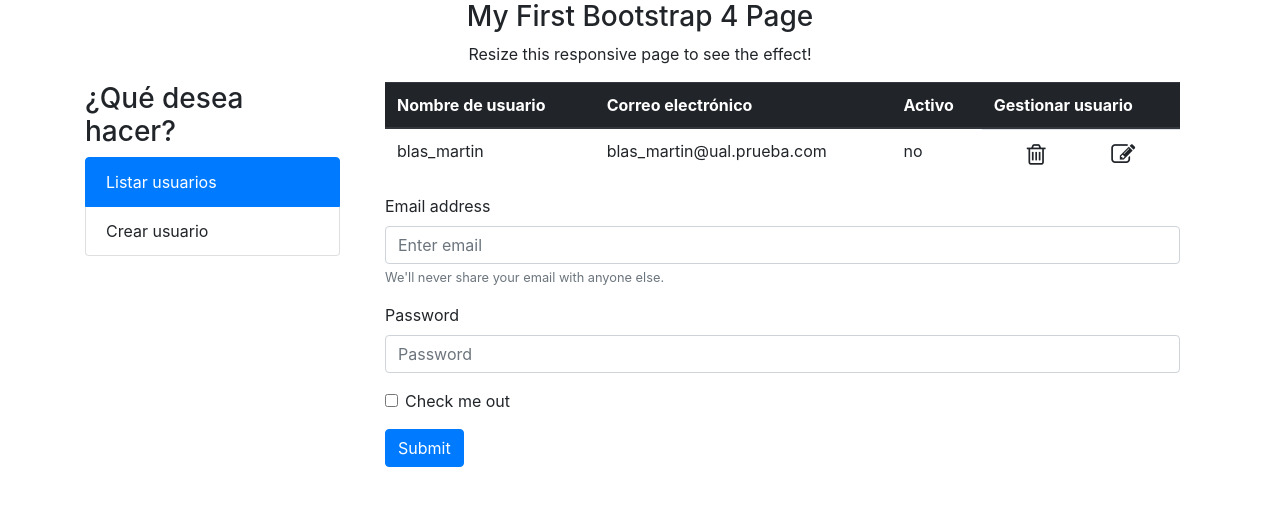
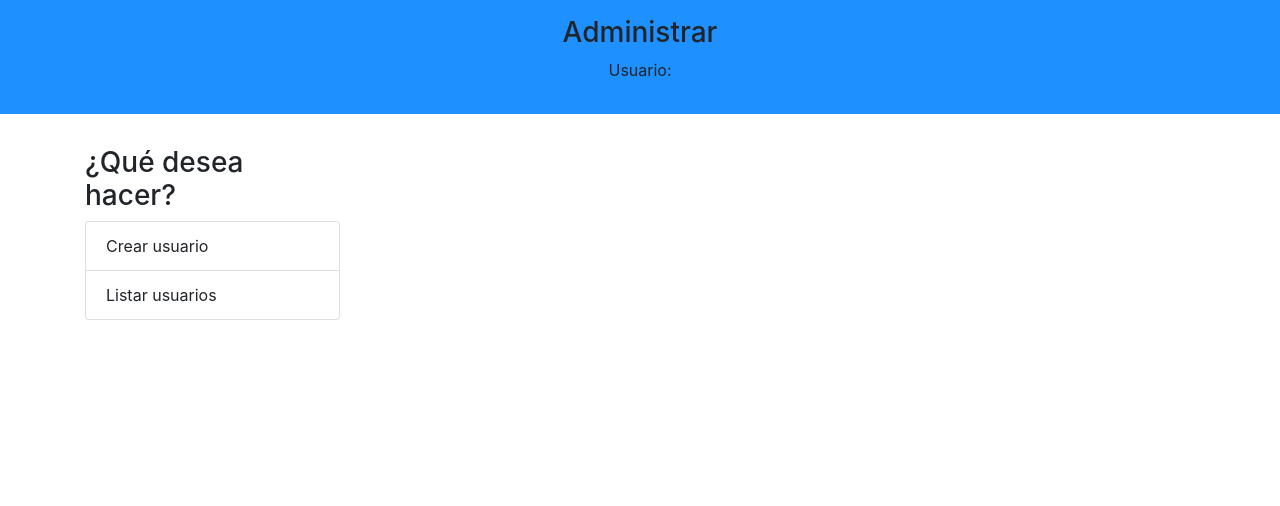
Before and after one commit to marcoslupion/hmis18_LosTresDelPuzzle_Proyecto, a PHP site: page /vistas/ventana_administrador.html in a window 1280 px wide. Shown: the top 506 px of the page. Run offline with PHP 8.4, Linux system fonts and the light colour scheme.

Commit message:
Ventana del administrador realizada. Queda por hacer la parte dinamica

```diff
--- a/css/nuestro_css.css
+++ b/css/nuestro_css.css
@@ -1,10 +1,29 @@
-.centrado{
-    text-align: center;
+.centrado {
+  text-align: center;
 }
-.contenedor{
-    display: flex;
-    justify-content: space-around;
-    align-items: center;
 
+.contenedor {
+  display: flex;
+  justify-content: space-around;
+  align-items: center;
+}
 
+.ocultar {
+  display: none;
 }
+
+.activar {
+  display: block;
+}
+
+.list-group {
+  cursor: pointer;
+}
+#editar_datos_fafa{
+  cursor: pointer;
+}
+.encabezado{
+  background-color: dodgerblue;
+  margin-bottom: 2em;
+  padding: 1em;
+}
--- a/vistas/ventana_administrador.html
+++ b/vistas/ventana_administrador.html
@@ -1,4 +1,5 @@
 <html>
+
 <head>
   <meta charset="utf-8">
   <meta name="viewport" content="width=device-width, initial-scale=1">
@@ -8,26 +9,28 @@
   <script src="https://cdnjs.cloudflare.com/ajax/libs/popper.js/1.14.0/umd/popper.min.js"></script>
   <script src="https://maxcdn.bootstrapcdn.com/bootstrap/4.1.0/js/bootstrap.min.js"></script>
   <link rel="stylesheet" href="../css/nuestro_css.css">
+  <script src="../js/general.js"></script>
 
 </head>
+
 <body>
-        <div class="container-fluid mx-auto" >
-            <h3 class="centrado">My First Bootstrap 4 Page</h3>
-            <p class="centrado">Resize this responsive page to see the effect!</p>
+  <div class="container-fluid mx-auto encabezado">
+    <h3 class="centrado">Administrar</h3>
+    <p class="centrado">Usuario: </p>
   </div>
   <div class="container">
     <div class="row">
       <div class="col-sm-3">
         <h3>¿Qué desea hacer?</h3>
         <ul class="list-group">
+          <li class="list-group-item" id="form_boton" onclick="ventana_admin(2)">Crear usuario</li>
+          <li class="list-group-item " id="tabla_boton" onclick="ventana_admin(1)">Listar usuarios</li>
 
-                    <li class="list-group-item active">Listar usuarios</li>
-                    <li class="list-group-item">Crear usuario</li>
         </ul>
       </div>
       <div class="col-sm-9">
         <div class="container">
-                        <table class="table" id="listar_usuarios">
+          <table class="table ocultar" id="listar_usuarios">
             <thead class="thead-dark">
               <tr>
                 <th>Nombre de usuario</th>
@@ -41,30 +44,61 @@
                 <td>blas_martin</td>
                 <td>blas_martin@ual.prueba.com</td>
                 <td>no</td>
-                                    <td class="contenedor"><i class="fa fa-trash-o" style="font-size:24px"></i> <i class="fa fa-pencil-square-o" style="font-size:24px"></i></td>
+                <td class="contenedor">
+                  <i class="fa fa-trash-o" style="font-size:24px"></i>
+                  <i class="fa fa-pencil-square-o" id="editar_datos_fafa" style="font-size:24px" onclick="ventana_admin(3)"></i>
+                </td>
               </tr>
             </tbody>
           </table>
-                              <form id="editar_datos">
-                                  <div class="form-group">
-                                    <label for="exampleInputEmail1">Email address</label>
-                                    <input type="email" class="form-control" id="exampleInputEmail1" aria-describedby="emailHelp" placeholder="Enter email">
-                                    <small id="emailHelp" class="form-text text-muted">We'll never share your email with anyone else.</small>
+          <form id="crear_user" class="ocultar">
+            <div class="form-group ">
+              <label for="exampleInputEmail1">Nombre de usuario</label>
+              <input type="text" class="form-control" aria-describedby="emailHelp" placeholder="Introduzca el nombre de usuario">
+
+            </div>
+            <div class="form-group ">
+              <label for="exampleInputEmail1">Correo electrónico</label>
+              <input type="email" class="form-control" aria-describedby="emailHelp" placeholder="Introduzca el correo electrónico">
+
             </div>
             <div class="form-group">
-                                    <label for="exampleInputPassword1">Password</label>
-                                    <input type="password" class="form-control" id="exampleInputPassword1" placeholder="Password">
+              <label for="exampleInputPassword1">Contraseña</label>
+              <input type="password" class="form-control" placeholder="Introduzca la contraseña">
             </div>
-                                  <div class="form-group form-check">
-                                    <input type="checkbox" class="form-check-input" id="exampleCheck1">
-                                    <label class="form-check-label" for="exampleCheck1">Check me out</label>
+            <div class="form-group">
+              <label for="exampleInputPassword1">Repetir contraseña</label>
+              <input type="password" class="form-control" placeholder="Repita la contraseña">
             </div>
-                                  <button type="submit" class="btn btn-primary">Submit</button>
+
+            <button type="submit" class="btn btn-primary">Añadir usuario</button>
           </form>
+          <form id="editar_datos" class="ocultar">
+            <div class="form-group ">
+              <label for="exampleInputEmail1">Nombre de usuario</label>
+              <input type="text" class="form-control" aria-describedby="emailHelp" placeholder="Introduzca el nombre de usuario" value="">
+
+            </div>
+            <div class="form-group ">
+              <label for="exampleInputEmail1">Correo electrónico</label>
+              <input type="email" class="form-control" aria-describedby="emailHelp" placeholder="Introduzca el correo electrónico" value="">
+
+            </div>
+            <div class="form-group">
+              <label for="exampleInputPassword1">Contraseña</label>
+              <input type="text" class="form-control" placeholder="Introduzca la contraseña" value="gsgdf">
+            </div>
+
+
+            <button type="submit" class="btn btn-primary">Guardar cambios</button>
+            <button type="" class="btn btn-primary">Cancelar cambios y volver atras</button>
+          </form>
+
         </div>
 
       </div>
     </div>
   </div>
 </body>
+
 </html>
```
Also changed, not shown: js/general.js (+59 -0 lines). Lines whose indentation alone changed are shown as unchanged.
